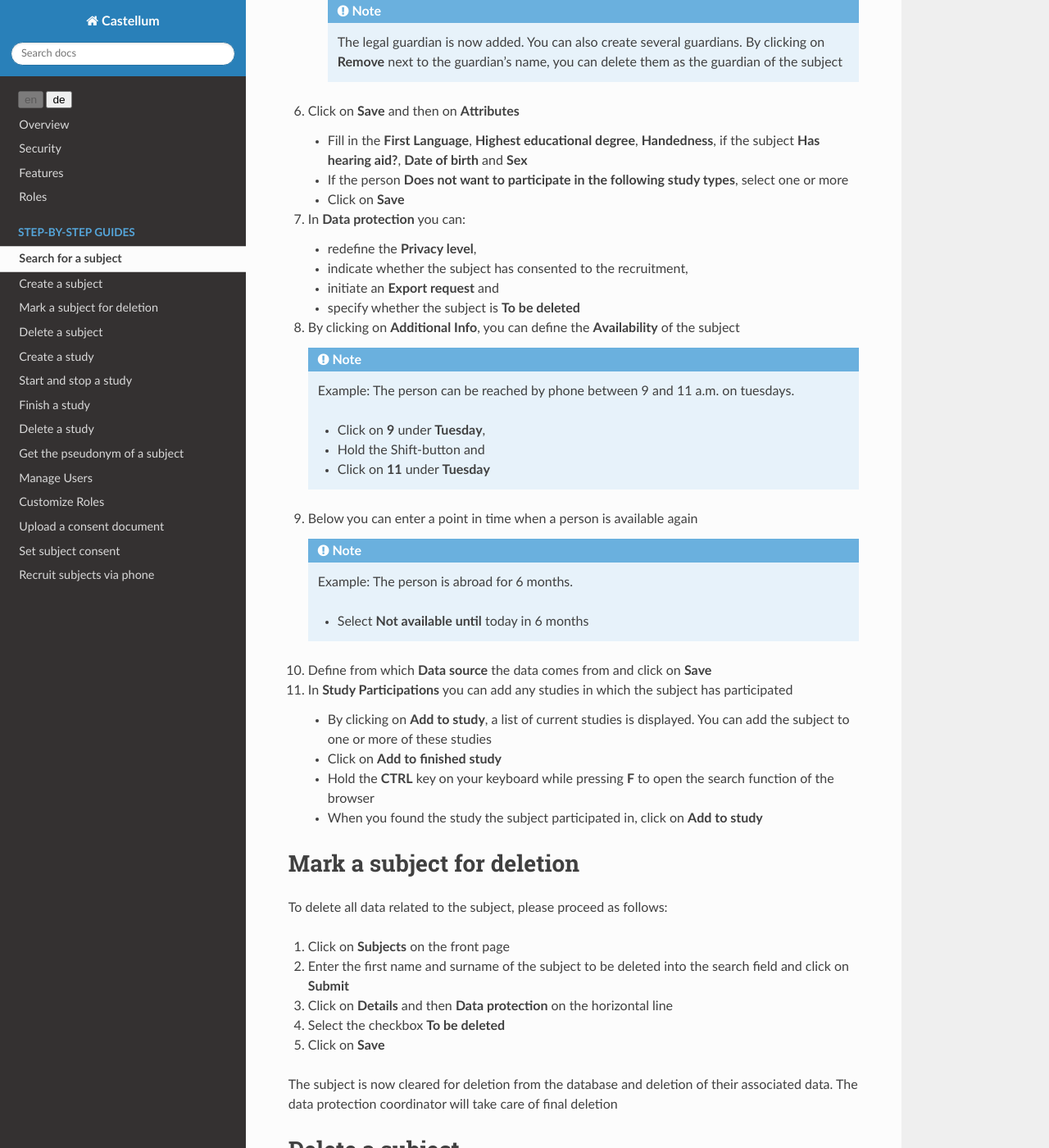
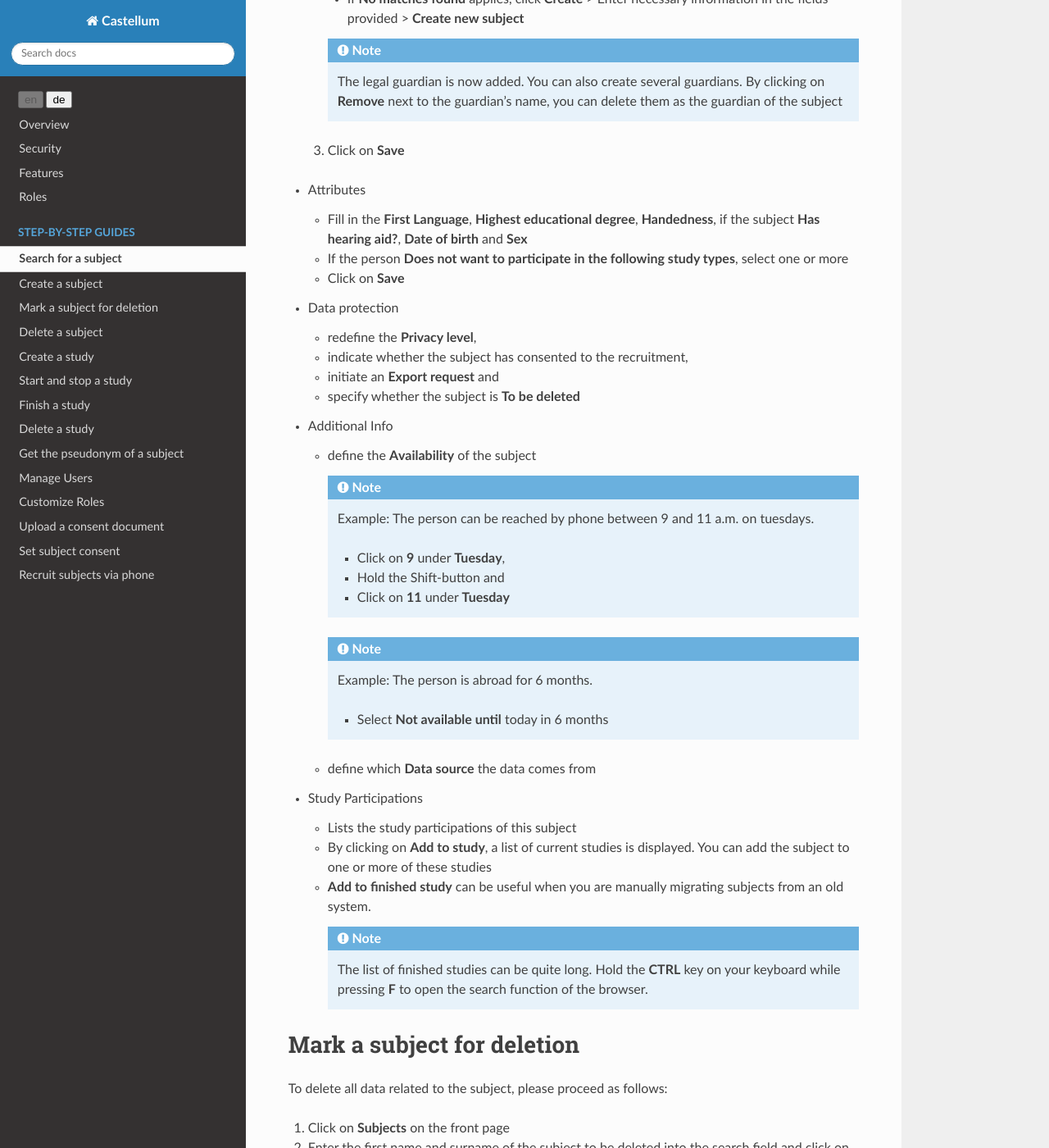
Before and after one commit to DouglasNeuroInformatics/castellum, a Sphinx documentation site: the page built from source/guides/subject-management.rst, in a window 1280 px wide and 1400 px high, scrolled down 2279 px. Shown: the whole window at 82% size. Built offline with Sphinx 7.4.7 and the Read the Docs theme 2.0.0, drawn with Linux system fonts in a browser that asks for light colours; some of the changed text lies outside the part shown.

Commit message:
refactor subject create

```diff
--- a/source/guides/subject-management.rst
+++ b/source/guides/subject-management.rst
@@ -80,15 +80,19 @@ In order to create a potential subject in Castellum, please proceed as follows:
 
 3.  Click on **Create new subject**
 
-    In this tab, different legal basis for consent can be found
+The subject has now been created, but there is much more information you can
+enter in the different tabs:
 
-4.  Add the consent that applies:
+-   Overview
 
-    -   **Recruitment consent**,
-    -   **Study consent** and/or
+    In this tab, different legal basis for consent can be found.
+    You can add the consent that applies:
+
+    -   **Recruitment consent**
+    -   **Study consent**
     -   **Guardianship**
 
-5.  Click on **Contact**
+-   Contact
 
     -   Optionally you can enter the **Title** here
     -   You can edit the **First name** and **Last name**
@@ -117,7 +121,9 @@ In order to create a potential subject in Castellum, please proceed as follows:
             By clicking on **Remove** next to the guardian's name, you can delete
             them as the guardian of the subject
 
-6.  Click on **Save** and then on **Attributes**
+    3.  Click on **Save**
+
+-   Attributes
 
     -   Fill in the **First Language**, **Highest educational degree**, **Handedness**,
         if the subject **Has hearing aid?**, **Date of birth** and **Sex**
@@ -125,43 +131,45 @@ In order to create a potential subject in Castellum, please proceed as follows:
         select one or more
     -   Click on **Save**
 
-7.  In **Data protection** you can:
+-   Data protection
 
     -   redefine the **Privacy level**,
     -   indicate whether the subject has consented to the recruitment,
     -   initiate an **Export request** and
     -   specify whether the subject is **To be deleted**
 
-8.  By clicking on **Additional Info**, you can define the **Availability** of
-    the subject
+-   Additional Info
 
-    .. note::
+    -   define the **Availability** of the subject
 
-        Example: The person can be reached by phone between 9 and 11 a.m. on tuesdays.
+        .. note::
 
-        - Click on **9** under **Tuesday**,
-        - Hold the Shift-button and
-        - Click on **11** under **Tuesday**
+            Example: The person can be reached by phone between 9 and 11 a.m. on tuesdays.
 
-9.  Below you can enter a point in time when a person is available again
+            - Click on **9** under **Tuesday**,
+            - Hold the Shift-button and
+            - Click on **11** under **Tuesday**
 
-    .. note::
+        .. note::
 
-        Example: The person is abroad for 6 months.
+            Example: The person is abroad for 6 months.
 
-        - Select **Not available until** today in 6 months
+            - Select **Not available until** today in 6 months
 
-10. Define from which **Data source** the data comes from and click on **Save**
+    -   define which **Data source** the data comes from
 
-11. In **Study Participations** you can add any studies in which the subject has
-    participated
+-   Study Participations
 
+    -   Lists the study participations of this subject
     -   By clicking on **Add to study**, a list of current studies is displayed.
         You can add the subject to one or more of these studies
-    -   Click on **Add to finished study**
-    -   Hold the **CTRL** key on your keyboard while pressing **F** to open the
-        search function of the browser
-    -   When you found the study the subject participated in, click on **Add to study**
+    -   **Add to finished study** can be useful when you are manually migrating
+        subjects from an old system.
+
+        .. note::
+            The list of finished studies can be quite long. Hold the **CTRL**
+            key on your keyboard while pressing **F** to open the search
+            function of the browser.
 
 
 .. _subject-to-be-deleted:
```
